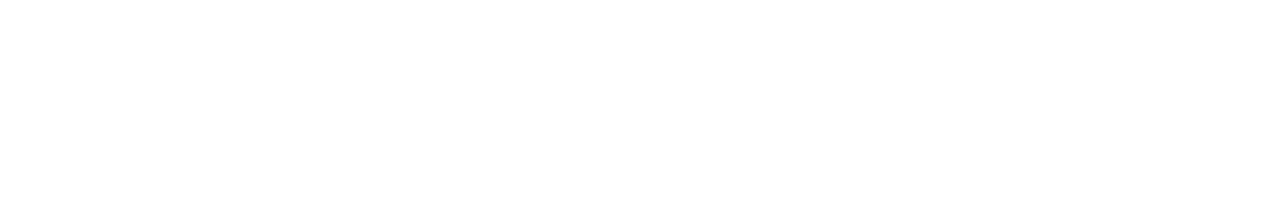
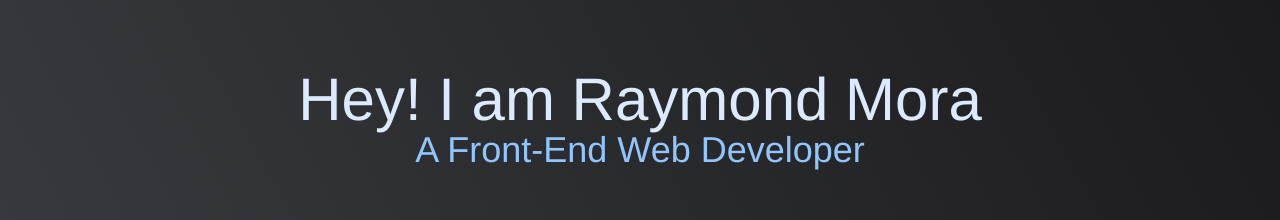
Before and after one commit to MrDavid0614/portfolio, a Vue app: page / in a window 1280 px wide. Shown: the part 360-580 px from the top of the page. Built offline with nearby package versions, Linux system fonts and the light colour scheme; no server answers.

Commit message:
Import Hero component to Home view

```diff
--- a/src/views/Home.vue
+++ b/src/views/Home.vue
@@ -1,5 +1,6 @@
 <template>
   <main class="home">
+    <Hero />
     <Skills />
     <ProjectsList />
   </main>
@@ -7,6 +8,7 @@
 
 <script>
 // @ is an alias to /src
+import Hero from '@/components/Hero.vue'
 import Skills from '@/components/Skills.vue'
 import ProjectsList from '@/components/ProjectsList.vue'
 
@@ -14,7 +16,8 @@
   name: 'Home',
   components: {
     Skills,
-    ProjectsList
+    ProjectsList,
+    Hero
   }
 }
 </script>
```
